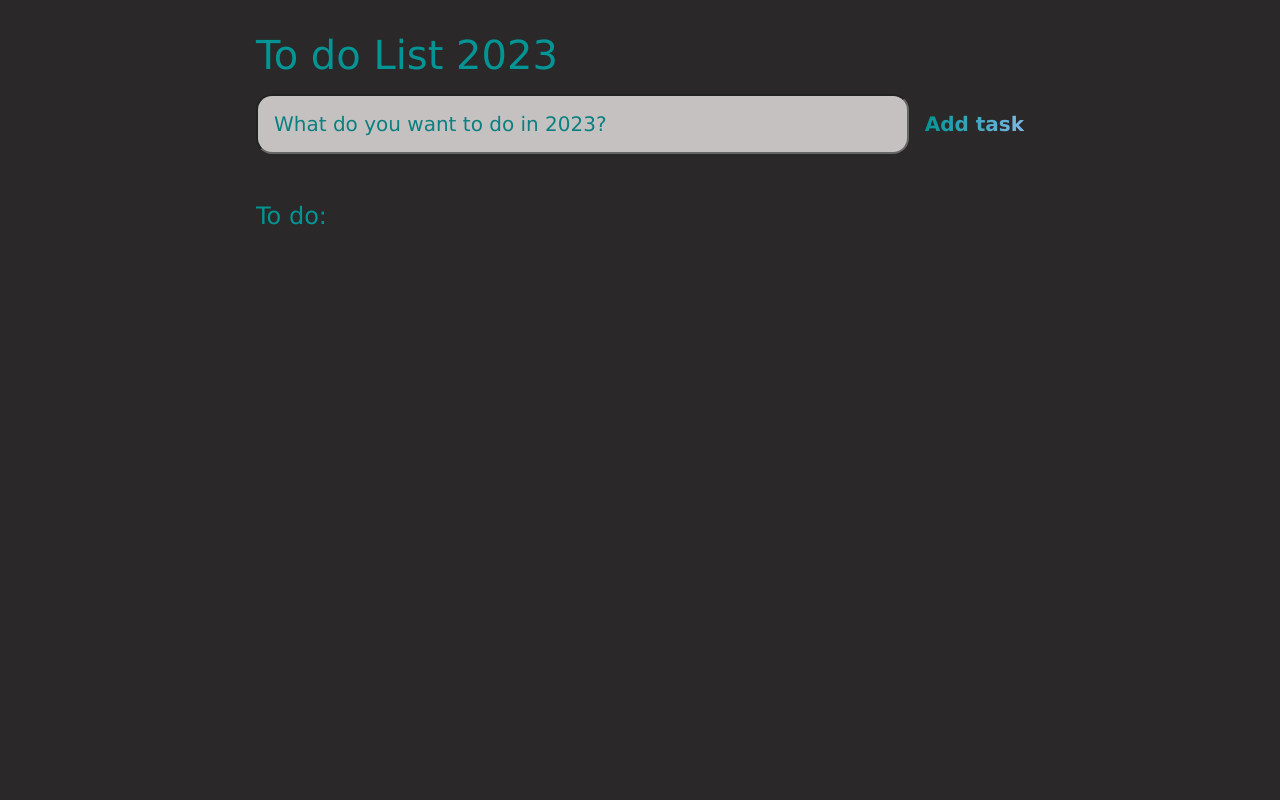
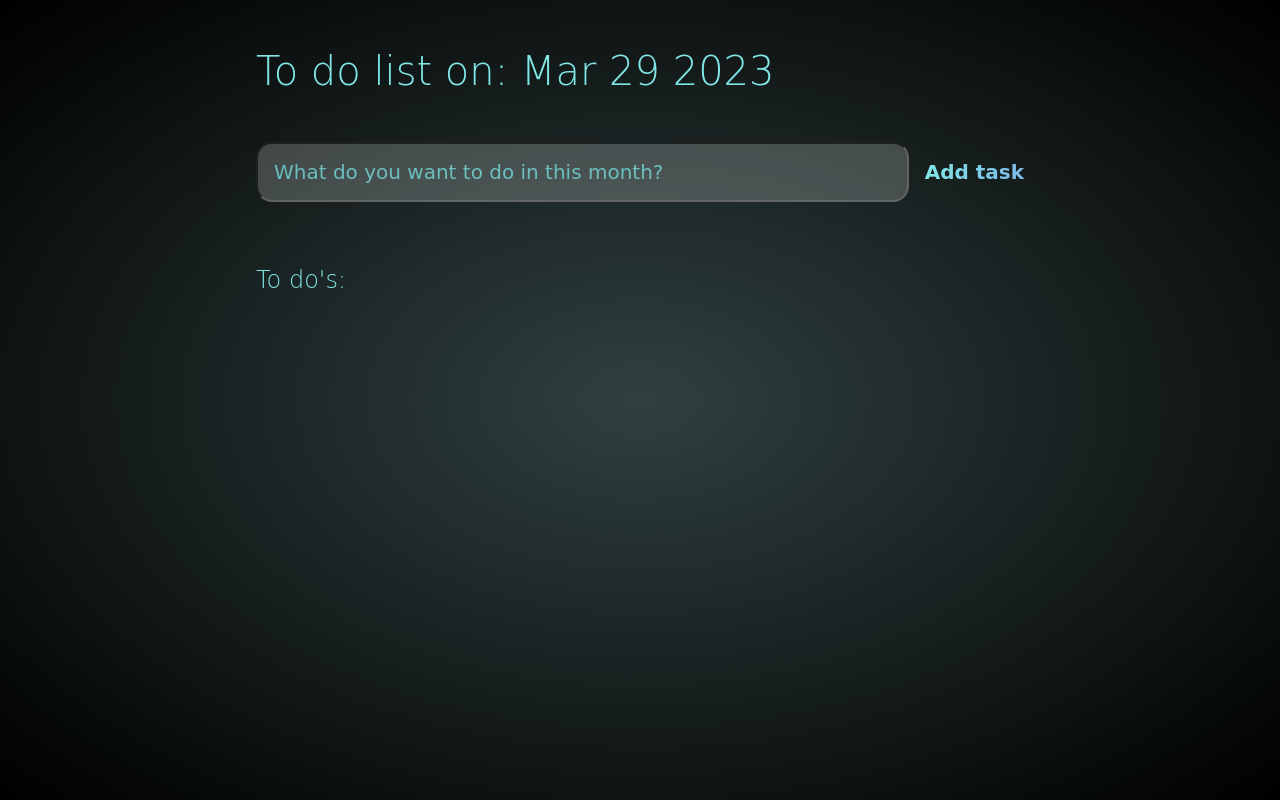
Before and after one commit to ElvisMuresan/ToDoApp, a plain HTML site: page index.html in a window 1280 px wide. Drawn offline with Linux system fonts and the light colour scheme.

Commit message:
Add the date function and design a little bit(changed the background color

```diff
--- a/index.html
+++ b/index.html
@@ -12,9 +12,9 @@
 
 <body>
   <header>
-    <h1>To do List 2023</h1>
+    <h1>To do list on: <span id="date"></span></h1>
     <form id="new-task-form">
-      <input type="text" id="inputId" placeholder="What do you want to do in 2023?">
+      <input type="text" id="inputId" placeholder="What do you want to do in this month?">
       <button type="submit" id="buttonId">Add task</button>
     </form>
   </header>
@@ -22,7 +22,7 @@
   <main>
 
     <section class="task-list">
-      <h2>To do:</h2>
+      <h2>To do's:</h2>
       <div id="listaParinteId"></div>
     </section>
   </main>
@@ -33,7 +33,7 @@
       <section>
         <header class="PopUp-header">
           <span onclick="Cancel()">&times;</span>
-          <h2>Are you sure you want to delete?</h2>
+          <h2>Are you sure you want to delete the {inputValue}?</h2>
         </header>
         <!-- <section class="PopUp-content">
           <p>Please be aware that this action cannot be undone</p>
--- a/main.css
+++ b/main.css
@@ -5,24 +5,32 @@
   --blue: #7CB9E8;
   --blueer: #00308F;
   --yellow: #c1d220;
-  --albastru: rgb(3, 149, 149);
+  --albastru: rgb(128, 230, 230);
+  --background: rgba(48, 64, 64, 1.0);
+  --background1: rgba(0, 0, 0, 1.0);
+  --background2: rgba(216, 224, 220, 0.3);
 }
 
 * {
   box-sizing: border-box;
   margin: 0;
-  font-family: Verdana, Geneva, Tahoma, sans-serif;
+  /* font-family: Verdana, Geneva, Tahoma, sans-serif; */
+  font-family: 'Shadows Into Light', cursive;
 }
 
 body {
   display: flex;
   flex-direction: column;
   min-height: 100vh;
-  background: var(--dark);
+  background: var(--background);
+  background: -webkit-radial-gradient(center, var(--background) 0%, var(--background1) 100%);
+  background: -moz-radial-gradient(center, var(--background) 0%, var(--background1) 100%);
+  background: radial-gradient(ellipse at center, var(--background) 0%, var(--background1) 100%);
+
 }
 
 header {
-  padding: 2rem 1rem;
+  padding: 3rem 1rem;
   max-width: 800px;
   width: 100%;
   margin: 0 auto;
@@ -32,7 +40,7 @@ header {
 header h1 {
   font-size: 2.5rem;
   font-weight: 300;
-  margin-bottom: 1rem;
+  margin-bottom: 3rem;
   color: var(--albastru);
 }
 
@@ -42,7 +50,7 @@ header h1 {
 
 #inputId {
   flex: 1 1 0%;
-  background-color: var(--light);
+  background-color: var(--background2);
   padding: 1rem;
   border-radius: 1rem;
   margin-right: 1rem;
@@ -99,7 +107,7 @@ main {
   all: unset;
   display: flex;
   justify-content: space-between;
-  background-color: var(--light);
+  background-color: var(--background2);
   opacity: 0.7;
   padding: 1rem;
   border-radius: 1rem;
--- a/main.js
+++ b/main.js
@@ -6,13 +6,21 @@ let notificationElement = document.getElementById("notification");
 let confirmationPopUp = document.getElementById("confirmationDialog");
 let confirmButton = document.getElementById("PopUp-confirm");
 
+// Display date
+function displayDate(){
+  let date = new Date()
+  date = date.toString().split(" ")
+  date = date[1] + " " + date[2] + " " + date[3]
+  document.querySelector("#date").innerHTML = date
+}
+
 /**
  * Show notification
  */
 
 function showNotification(inputValue) {
   let notificationConfig = {
-    style: "display: block; color: blue",
+    style: "display: block; color: rgb(128, 230, 230)",
     text: "To do succesfully added!",
   };
 
@@ -28,7 +36,7 @@ function showNotification(inputValue) {
   setTimeout(() => (notificationElement.style.display = "none"), 4000);
 }
 
-// Cancel function
+// Cancel function when it's called, removes the class PopUp-open
   function Cancel() {
   confirmationPopUp.classList.remove("PopUp-open");
 }
@@ -88,8 +96,15 @@ function createTodo(inputValue, isNewTodo) {
      } else {
        todoEditButtonElement.innerHTML = '<i class="fas fa-edit"></i>';
        todoInputElement.setAttribute("readonly", "");
+
+       // update stored todos
+      const storedTodos = JSON.parse(localStorage.getItem("todos")) || [];
+      const todoIndex = storedTodos.indexOf(inputValue);
+      storedTodos[todoIndex] = todoInputElement.value;
+      localStorage.setItem("todos", JSON.stringify(storedTodos));
     }
    });
+
 
    //Delete icon
   const todoDeleteButtonElement = document.createElement("button");
@@ -101,6 +116,12 @@ function createTodo(inputValue, isNewTodo) {
       listaParinteElement.removeChild(todoElement);
       //todoElement.style.display = "none";
       confirmationPopUp.classList.remove("PopUp-open");
+
+      // remove from stored todos
+      const storedTodos = JSON.parse(localStorage.getItem("todos")) || [];
+      const todoIndex = storedTodos.indexOf(inputValue);
+      storedTodos.splice(todoIndex, 1);
+      localStorage.setItem("todos", JSON.stringify(storedTodos));
     });
 });
 
@@ -147,6 +168,10 @@ addTodoElement.addEventListener("click", (event) => {
 
   // Load all todos from local storage on page load
   const storedTodos = JSON.parse(localStorage.getItem("todos")) || [];
-  storedTodos.forEach((todo) => {
-    createTodo(todo, false);
+  storedTodos.forEach((inputValue) => {
+  createTodo(inputValue, false);
   });
+
+  window.onload = function() {
+    displayDate()
+  };
```
